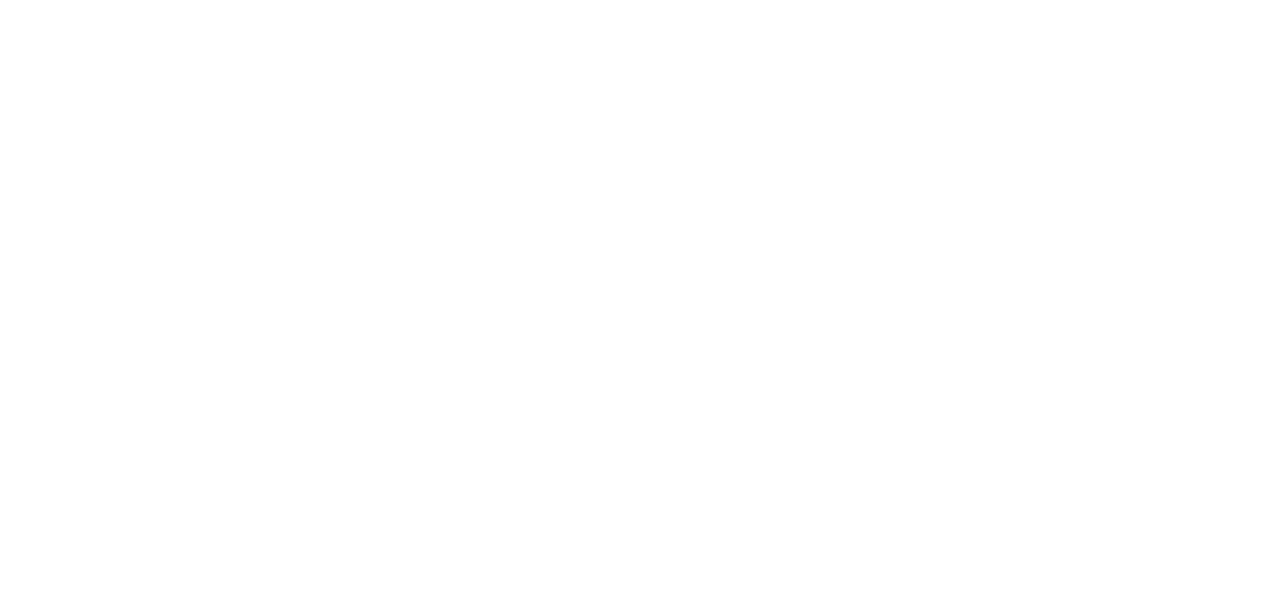
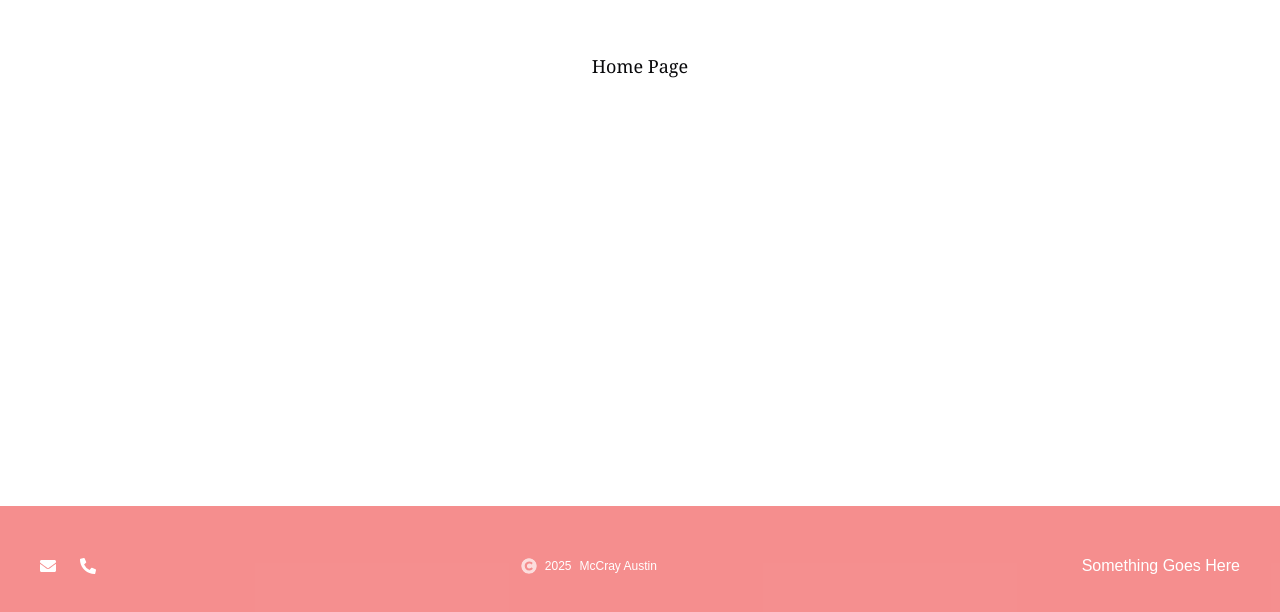
Before and after one commit to mmaustin/brig-uncas, a Next.js app in the folder uncas/: page / in a window 1280 px wide. Shown: the part 454-1066 px from the top of the page. Before the commit the page ends 800 px from the top, so only its background shows below. Built offline with nearby package versions, Linux system fonts and the light colour scheme.

Commit message:
Placed footer in body of layout file

```diff
--- a/uncas/app/layout.tsx
+++ b/uncas/app/layout.tsx
@@ -2,6 +2,7 @@
 import { Geist, Geist_Mono } from "next/font/google";
 import "./globals.css";
 import Header from "@/components/display/Header";
+import Footer from "@/components/display/Footer";
 
 const geistSans = Geist({
   variable: "--font-geist-sans",
@@ -32,6 +33,7 @@
         <main className="flex-grow">
           {children}
         </main>
+        <Footer />
       </body>
     </html>
   );
--- a/uncas/app/page.tsx
+++ b/uncas/app/page.tsx
@@ -3,7 +3,7 @@
 export default function Home() {
 
   return (
-   <div className="">
+   <div className="w-full h-screen flex justify-center items-center text-lg font-serif">
     Home Page
    </div>
   );
```
